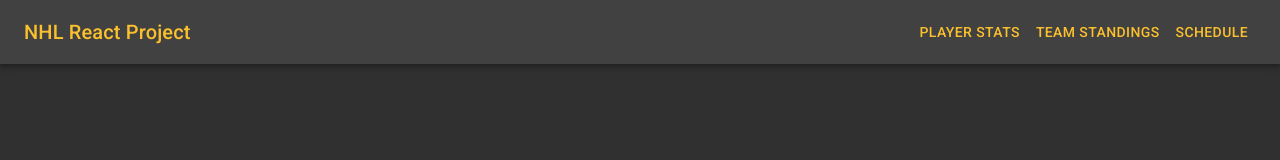
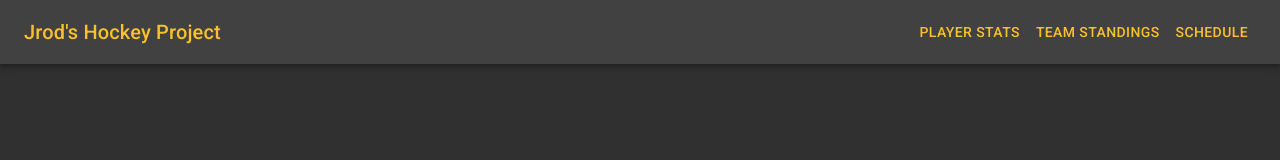
Before and after one commit to jwilhoit83/nhl-project, a React (Create React App) app: page / in a window 1280 px wide. Shown: the top 160 px of the page. Built offline with nearby package versions, Linux system fonts and the light colour scheme.

Commit message:
small change to navbar

```diff
--- a/src/Components/Navbar.js
+++ b/src/Components/Navbar.js
@@ -45,7 +45,7 @@ export default function Navbar() {
       <AppBar className={classes.appbarStyles} position="static">
         <Toolbar>
           <Typography variant="h6" className={classes.title}>
-            NHL React Project
+            Jrod's Hockey Project
           </Typography>
           <Hidden smDown>
             <Link to="/stats">
```
